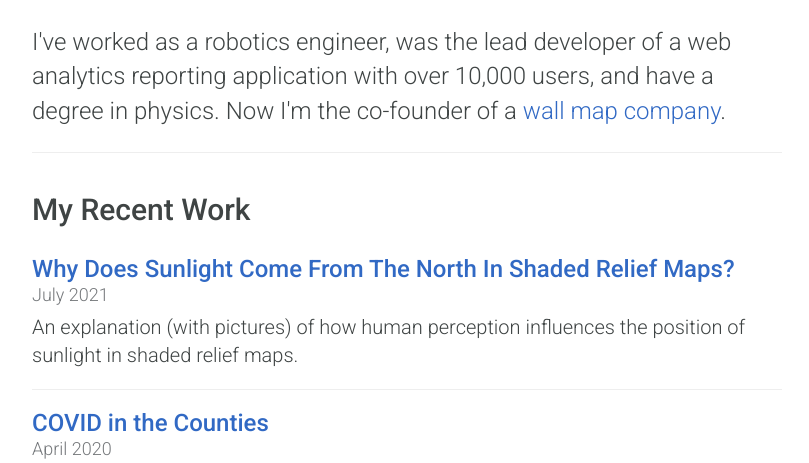
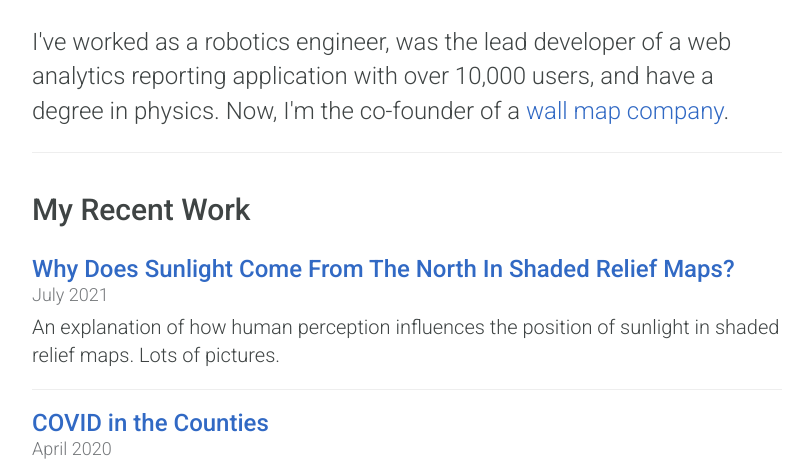
Before and after one commit to mattparrilla/mattparrilla.github.io, a Flask app: page / in a window 1280 px wide. Shown: the part 247-710 px from the top of the page, without its empty margins (233-1042 px from the left). Run offline with Flask 2, Linux system fonts and the light colour scheme; some libraries are stand-ins or nearby versions; some web fonts are replaced.

Commit message:
Fix grammar in bio

```diff
--- a/docs/index.html
+++ b/docs/index.html
@@ -44,7 +44,7 @@
       <h1>Hi, I'm Matt.</h1>
       <div class="introduction">
         <p><strong>I love to tell stories on the web,</strong> taking data and shaping it into something compelling through analysis and visualization.</p>
-        <p>I've worked as a robotics engineer, was the lead developer of a web analytics reporting application with over 10,000 users, and have a degree in physics. Now I'm the co-founder of a <a href="https://ramblemaps.com">wall map company</a>.</p>
+        <p>I've worked as a robotics engineer, was the lead developer of a web analytics reporting application with over 10,000 users, and have a degree in physics. Now, I'm the co-founder of a <a href="https://ramblemaps.com">wall map company</a>.</p>
       </div>
       <hr>
     </div>
@@ -57,7 +57,7 @@
       <div class="project">
         <h3><a href="https://ramblemaps.com/why-does-sunlight-come-from-north">Why Does Sunlight Come From The North In Shaded Relief Maps?</a></h3>
         <p class="date">July 2021</p>
-        <p>An explanation (with pictures) of how human perception influences the position of sunlight in shaded relief maps.</p>
+        <p>An explanation of how human perception influences the position of sunlight in shaded relief maps. Lots of pictures.</p>
       </div>
       <hr>
 
--- a/templates/index.html
+++ b/templates/index.html
@@ -5,7 +5,7 @@
       <h1>Hi, I'm Matt.</h1>
       <div class="introduction">
         <p><strong>I love to tell stories on the web,</strong> taking data and shaping it into something compelling through analysis and visualization.</p>
-        <p>I've worked as a robotics engineer, was the lead developer of a web analytics reporting application with over 10,000 users, and have a degree in physics. Now I'm the co-founder of a <a href="https://ramblemaps.com">wall map company</a>.</p>
+        <p>I've worked as a robotics engineer, was the lead developer of a web analytics reporting application with over 10,000 users, and have a degree in physics. Now, I'm the co-founder of a <a href="https://ramblemaps.com">wall map company</a>.</p>
       </div>
       <hr>
     </div>
@@ -18,7 +18,7 @@
       <div class="project">
         <h3><a href="https://ramblemaps.com/why-does-sunlight-come-from-north">Why Does Sunlight Come From The North In Shaded Relief Maps?</a></h3>
         <p class="date">July 2021</p>
-        <p>An explanation (with pictures) of how human perception influences the position of sunlight in shaded relief maps.</p>
+        <p>An explanation of how human perception influences the position of sunlight in shaded relief maps. Lots of pictures.</p>
       </div>
       <hr>
 
```
Also changed, not shown: docs/favicon.ico (deleted).
